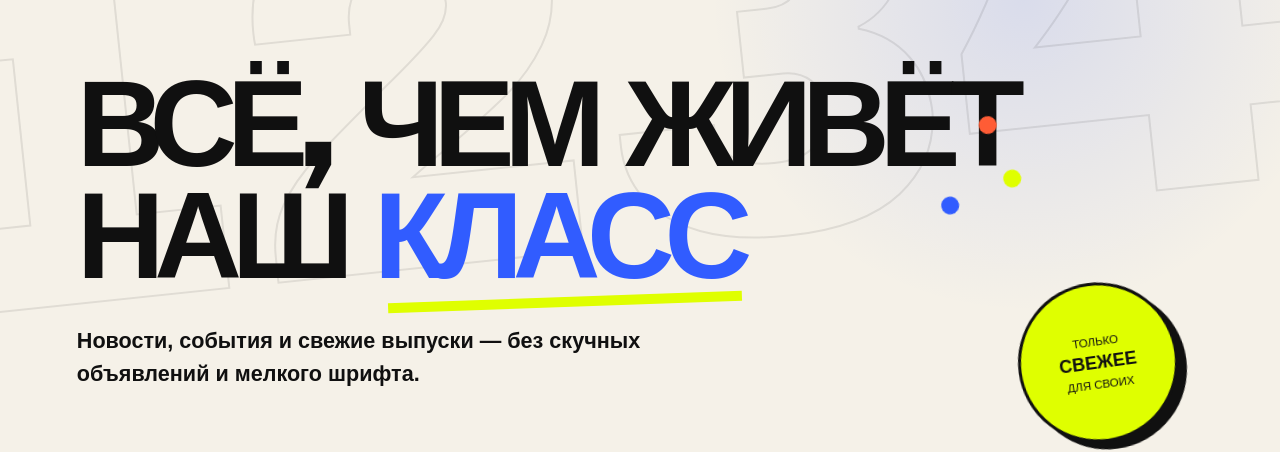
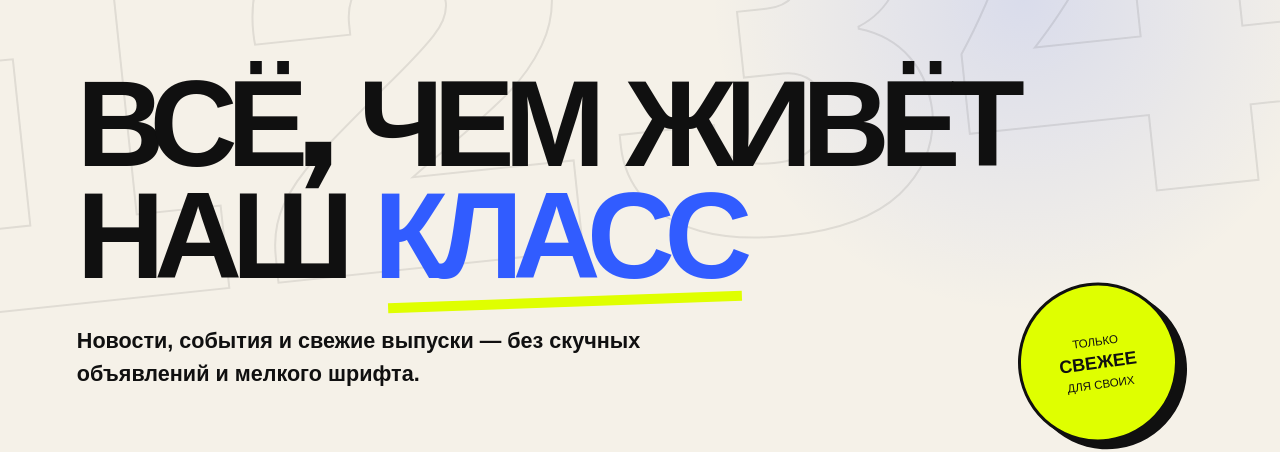
Before and after one commit to AlexKraken444/1234news, a Next.js app: page / in a window 1280 px wide. Shown: the part 153-605 px from the top of the page. Built offline with nearby package versions, Linux system fonts and the light colour scheme; no server answers; the database is empty.

Commit message:
Remove decorative hero dots

```diff
--- a/app/globals.css
+++ b/app/globals.css
@@ -12,7 +12,6 @@ button,input,textarea { font:inherit; }
 .hero { min-height:620px; padding:clamp(64px,9vw,120px) clamp(20px,6vw,88px) 100px; position:relative; overflow:hidden; border-bottom:2px solid var(--ink); background:radial-gradient(circle at 80% 12%,rgba(49,92,255,.14),transparent 27%),var(--paper); }
 .hero::before { content:"1234"; position:absolute; right:-.05em; top:-.23em; font:900 min(42vw,620px)/1 var(--font-display); color:transparent; -webkit-text-stroke:2px rgba(16,16,16,.09); transform:rotate(-6deg); }
 .hero-copy { position:relative; z-index:1; max-width:980px; }
-.hero-copy::after { content:"";position:absolute;width:18px;height:18px;border-radius:50%;background:var(--orange);right:6%;top:14%;animation:orbit 6s ease-in-out infinite;box-shadow:34px 48px 0 var(--acid),-22px 86px 0 var(--blue); }
 .eyebrow { display:inline-flex; align-items:center; gap:9px; text-transform:uppercase; letter-spacing:.15em; font-size:.75rem; font-weight:900; }
 .live-dot { width:9px;height:9px;background:var(--orange);border-radius:50%;box-shadow:0 0 0 5px rgba(255,92,53,.15);animation:pulse 1.6s infinite; }
 .hero h1 { font:800 clamp(3.2rem,9.5vw,8.5rem)/.92 var(--font-display); letter-spacing:-.085em; margin:30px 0; text-transform:uppercase; }
@@ -64,6 +63,5 @@ input:focus,textarea:focus { box-shadow:4px 4px 0 var(--blue);border-color:var(-
 @keyframes pulse { 50% { transform:scale(.7);box-shadow:0 0 0 10px transparent; } }
 @keyframes ticker { to { transform:translateX(-50%); } }
 @keyframes spin { to { transform:rotate(360deg); } }
-@keyframes orbit { 0%,100% { transform:translate(0,0) rotate(0); } 50% { transform:translate(-22px,18px) rotate(180deg); } }
 @media (max-width:780px) { .hero { min-height:560px;padding-top:75px; }.hero-stamp { width:105px;height:105px;right:24px;bottom:70px; }.hero-stamp strong { font-size:.75rem; }.post-card,.post-card:nth-child(3n) { grid-column:span 12; }.editor { grid-template-columns:1fr; }.editor-intro { position:static; }.count { display:none; } footer { align-items:flex-start;flex-direction:column; }.admin-badge { display:none; }.admin-post { grid-template-columns:1fr;gap:12px; }.edit-button { width:max-content; } }
 @media (prefers-reduced-motion:reduce) { *,*::before,*::after { scroll-behavior:auto!important;animation-duration:.01ms!important;animation-iteration-count:1!important;transition-duration:.01ms!important; } }
```
